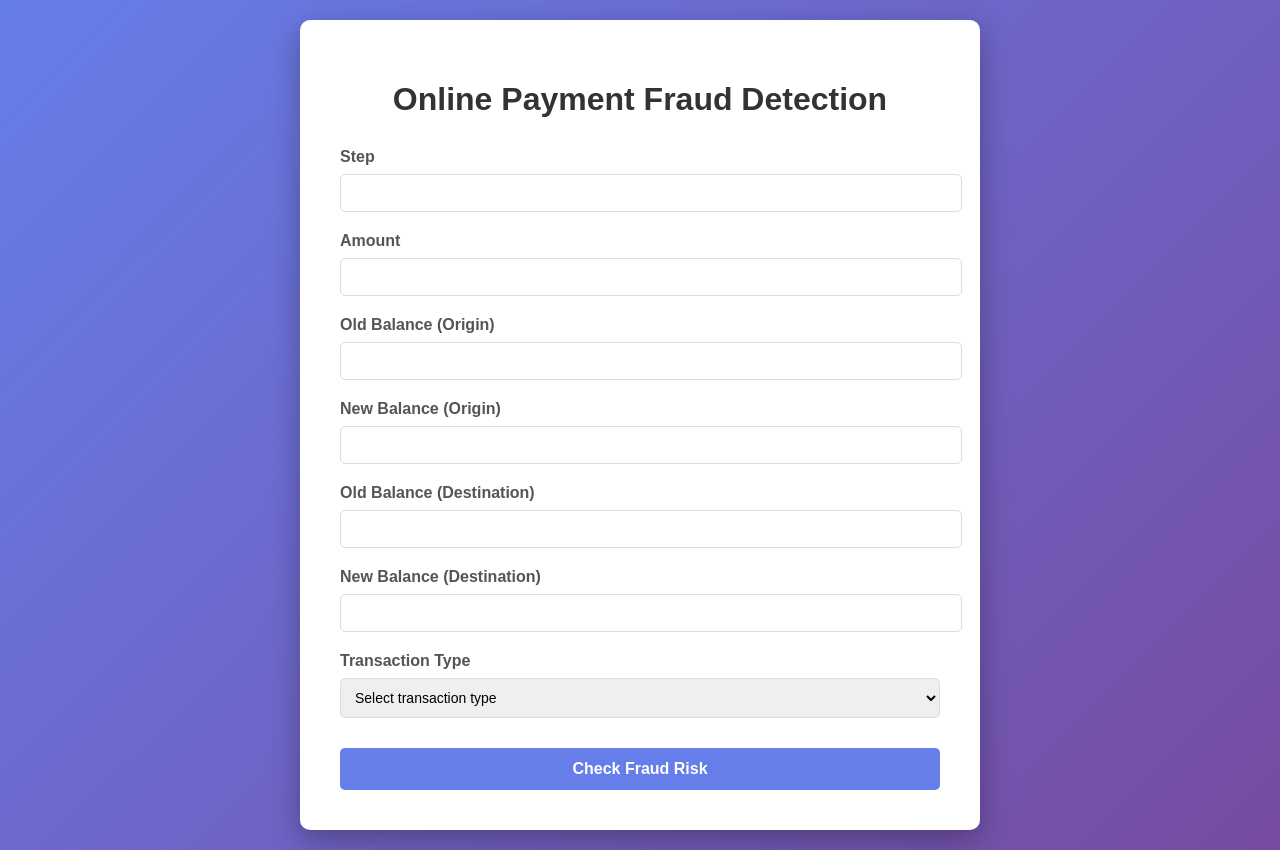
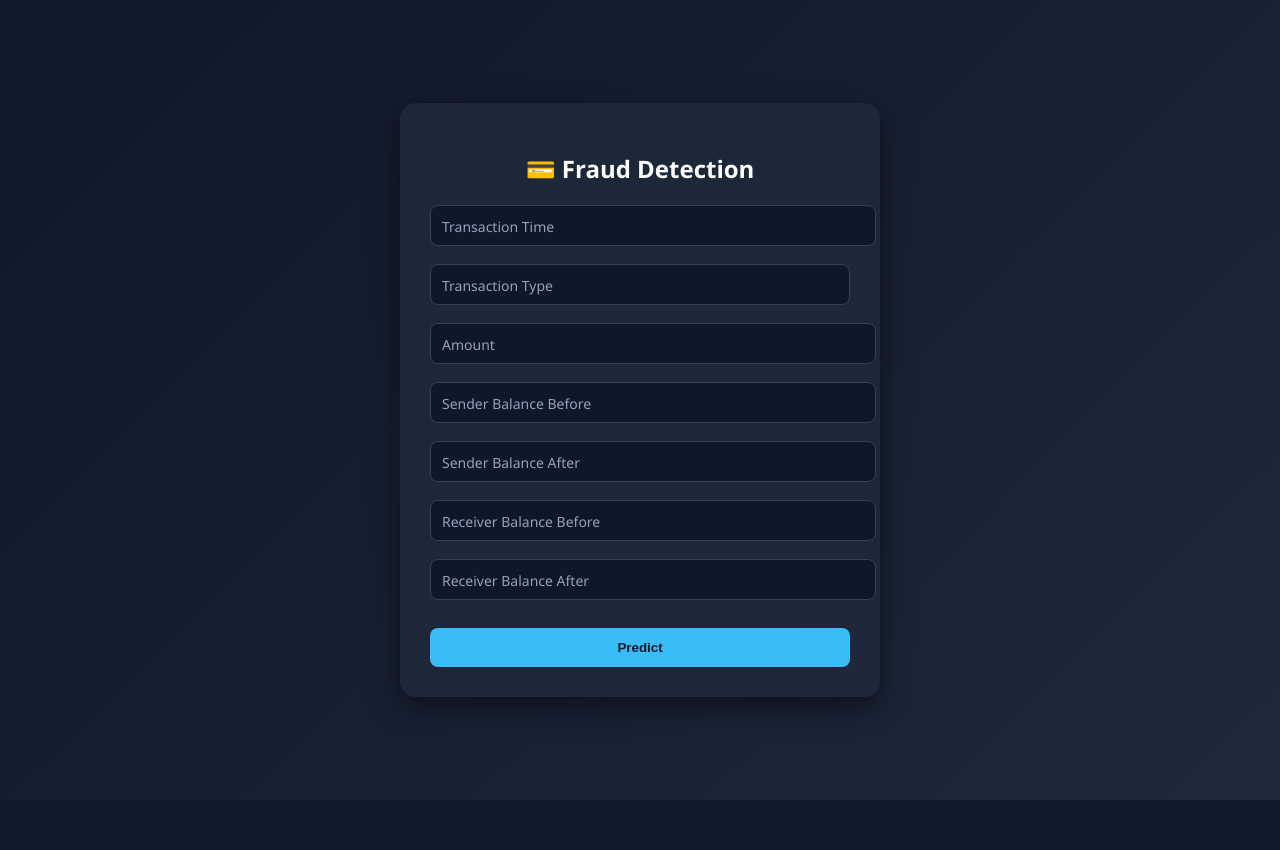
Before and after one commit to saisingamsetti2006/online-payment-fraud-detection, a Flask app: page / in a window 1280 px wide. After the commit the page ends 800 px from the top, so only its background shows below. Run offline with Flask 3, Linux system fonts and the light colour scheme; parts of the project's set-up code (start-up, migrations or seed data) failed here and were passed over.

Commit message:
Revamp index.html for improved UI and UX
Updated styling and structure for the fraud detection form and results display.

```diff
--- a/templates/index.html
+++ b/templates/index.html
@@ -1,127 +1,205 @@
 <!DOCTYPE html>
-<html lang="en">
+<html>
 <head>
-    <meta charset="UTF-8">
-    <meta name="viewport" content="width=device-width, initial-scale=1.0">
-    <title>Online Payment Fraud Detection</title>
+    <title>Fraud Detection</title>
+
     <style>
         body {
-            font-family: Arial, sans-serif;
-            background: linear-gradient(135deg, #667eea 0%, #764ba2 100%);
-            min-height: 100vh;
+            margin: 0;
+            font-family: 'Segoe UI';
+            background: linear-gradient(135deg, #0f172a, #1e293b);
+            color: white;
+        }
+
+        .container {
             display: flex;
             justify-content: center;
             align-items: center;
-            padding: 20px;
-            margin: 0;
+            height: 100vh;
         }
-        .container {
-            background: white;
-            border-radius: 10px;
-            box-shadow: 0 10px 30px rgba(0, 0, 0, 0.3);
-            padding: 40px;
-            max-width: 600px;
-            width: 100%;
+
+        .card {
+            background: rgba(30, 41, 59, 0.9);
+            padding: 30px;
+            border-radius: 16px;
+            width: 420px;
+            box-shadow: 0 10px 30px rgba(0,0,0,0.5);
         }
-        h1 {
-            color: #333;
+
+        h2 {
             text-align: center;
-            margin-bottom: 30px;
-        }
-        .form-group {
             margin-bottom: 20px;
         }
-        label {
-            display: block;
-            margin-bottom: 8px;
-            color: #555;
-            font-weight: bold;
+
+        /* FORM GROUP */
+        .form-group {
+            position: relative;
+            margin: 18px 0;
         }
-        input, select {
+
+        /* INPUT + SELECT SAME STYLE */
+        .form-group input,
+        .form-group select {
             width: 100%;
-            padding: 10px;
-            border: 1px solid #ddd;
-            border-radius: 5px;
+            padding: 12px;
+            border-radius: 8px;
+            border: 1px solid #334155;
+            background: #0f172a;   /* 🔥 SAME DARK COLOR */
+            color: white;
+            outline: none;
+            appearance: none;      /* 🔥 REMOVE DEFAULT STYLE */
+        }
+
+        /* Placeholder hidden for floating */
+        .form-group input::placeholder {
+            color: transparent;
+        }
+
+        /* LABEL */
+        .form-group label {
+            position: absolute;
+            top: 12px;
+            left: 12px;
+            color: #94a3b8;
             font-size: 14px;
+            transition: 0.2s;
+            pointer-events: none;
         }
+
+        /* FLOATING EFFECT */
+        .form-group input:focus + label,
+        .form-group input:not(:placeholder-shown) + label,
+        .form-group select:focus + label,
+        .form-group select:valid + label {
+            top: -8px;
+            left: 10px;
+            font-size: 11px;
+            color: #38bdf8;
+            background: #1e293b;
+            padding: 0 4px;
+        }
+
+        /* DROPDOWN ARROW FIX */
+        select {
+            cursor: pointer;
+        }
+
+        select option {
+            background: white;
+            color: black;
+        }
+
+        /* BUTTON */
         button {
             width: 100%;
             padding: 12px;
-            background: #667eea;
-            color: white;
             border: none;
-            border-radius: 5px;
-            font-size: 16px;
+            border-radius: 8px;
+            background: #38bdf8;
+            color: #0f172a;
             font-weight: bold;
             cursor: pointer;
             margin-top: 10px;
         }
+
         button:hover {
-            background: #764ba2;
+            background: #0ea5e9;
         }
+
+        /* RESULT */
         .result {
-            margin-top: 30px;
-            padding: 20px;
-            border-radius: 5px;
+            margin-top: 15px;
+            padding: 12px;
+            border-radius: 8px;
             text-align: center;
             font-weight: bold;
         }
+
         .fraud {
-            background-color: #ffcccc;
-            color: #cc0000;
+            background: rgba(239, 68, 68, 0.2);
+            color: #f87171;
         }
-        .legitimate {
-            background-color: #ccffcc;
-            color: #00cc00;
+
+        .legit {
+            background: rgba(34, 197, 94, 0.2);
+            color: #4ade80;
         }
+
     </style>
 </head>
+
 <body>
+
 <div class="container">
-        <h1>Online Payment Fraud Detection</h1>
-        <form method="POST" action="/predict">
+<div class="card">
+
+<h2>💳 Fraud Detection</h2>
+
+<form action="/predict" method="post">
+
+<!-- TIME -->
 <div class="form-group">
-                <label for="step">Step</label>
-                <input type="number" id="step" name="step" step="0.01" required>
+    <input type="number" name="step" value="{{ step or '' }}" placeholder=" " required>
+    <label>Transaction Time</label>
 </div>
+
+<!-- TYPE (FIXED) -->
 <div class="form-group">
-                <label for="amount">Amount</label>
-                <input type="number" id="amount" name="amount" step="0.01" required>
+    <select name="type" required>
+        <option value="" disabled {% if not txn_type %}selected{% endif %}></option>
+        <option value="PAYMENT" {% if txn_type=='PAYMENT' %}selected{% endif %}>Payment</option>
+        <option value="TRANSFER" {% if txn_type=='TRANSFER' %}selected{% endif %}>Transfer</option>
+        <option value="CASH_OUT" {% if txn_type=='CASH_OUT' %}selected{% endif %}>Cash Out</option>
+        <option value="DEBIT" {% if txn_type=='DEBIT' %}selected{% endif %}>Debit</option>
+    </select>
+    <label>Transaction Type</label>
 </div>
+
+<!-- AMOUNT -->
 <div class="form-group">
-                <label for="oldbalanceOrg">Old Balance (Origin)</label>
-                <input type="number" id="oldbalanceOrg" name="oldbalanceOrg" step="0.01" required>
+    <input type="number" name="amount" value="{{ amount or '' }}" placeholder=" " required>
+    <label>Amount</label>
 </div>
+
+<!-- SENDER BEFORE -->
 <div class="form-group">
-                <label for="newbalanceOrig">New Balance (Origin)</label>
-                <input type="number" id="newbalanceOrig" name="newbalanceOrig" step="0.01" required>
+    <input type="number" name="oldbalanceOrg" value="{{ oldbalanceOrg or '' }}" placeholder=" " required>
+    <label>Sender Balance Before</label>
 </div>
+
+<!-- SENDER AFTER -->
 <div class="form-group">
-                <label for="oldbalanceDest">Old Balance (Destination)</label>
-                <input type="number" id="oldbalanceDest" name="oldbalanceDest" step="0.01" required>
+    <input type="number" name="newbalanceOrig" value="{{ newbalanceOrig or '' }}" placeholder=" " required>
+    <label>Sender Balance After</label>
 </div>
+
+<!-- RECEIVER BEFORE -->
 <div class="form-group">
-                <label for="newbalanceDest">New Balance (Destination)</label>
-                <input type="number" id="newbalanceDest" name="newbalanceDest" step="0.01" required>
+    <input type="number" name="oldbalanceDest" value="{{ oldbalanceDest or '' }}" placeholder=" " required>
+    <label>Receiver Balance Before</label>
 </div>
+
+<!-- RECEIVER AFTER -->
 <div class="form-group">
-                <label for="type">Transaction Type</label>
-                <select id="type" name="type" required>
-                    <option value="">Select transaction type</option>
-                    <option value="CASH_OUT">CASH_OUT</option>
-                    <option value="PAYMENT">PAYMENT</option>
-                    <option value="CASH_IN">CASH_IN</option>
-                    <option value="TRANSFER">TRANSFER</option>
-                    <option value="DEBIT">DEBIT</option>
-                </select>
+    <input type="number" name="newbalanceDest" value="{{ newbalanceDest or '' }}" placeholder=" " required>
+    <label>Receiver Balance After</label>
 </div>
-            <button type="submit">Check Fraud Risk</button>
+
+<button type="submit">Predict</button>
+
 </form>
+
+<!-- RESULT -->
 {% if prediction_text %}
-        <div class="result {% if 'Fraud' in prediction_text %}fraud{% else %}legitimate{% endif %}">
-            Result: {{ prediction_text }}
+    {% if "Fraud" in prediction_text %}
+        <div class="result fraud">⚠️ {{ prediction_text }}</div>
+    {% else %}
+        <div class="result legit">✅ {{ prediction_text }}</div>
+    {% endif %}
+{% endif %}
+
 </div>
-        {% endif %}
 </div>
+
 </body>
 </html>
```
Lines whose indentation alone changed are shown as unchanged.
